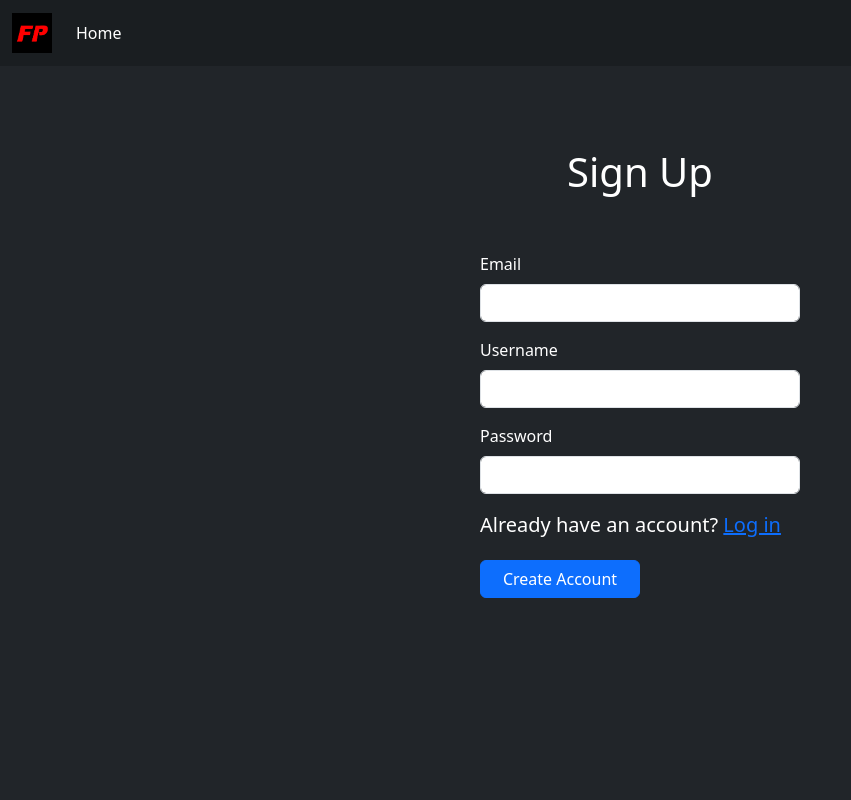
After one commit to Kanexxy/FilePro, a Flask app: page /signup in a window 1280 px wide. The commit adds this page. Shown: the whole page, without its empty margins (0-851 px from the left). Run offline with Flask 2, Linux system fonts and the light colour scheme; some libraries are stand-ins or nearby versions.

Commit message:
added signup html

```diff
--- a/filepro/routes/auth/auth.py
+++ b/filepro/routes/auth/auth.py
@@ -19,8 +19,10 @@ def login():
         errormsg = "Wrong username/email or password!"
     return render_template("login.html", errormsg=errormsg)
 
+
 @auth_blueprint.route("/signup", methods=["GET", "POST"])
 def signup():
+    errormsg = ""
     if request.method == "POST":
         ...
     return render_template("signup.html")
--- a/filepro/routes/auth/templates/login.html
+++ b/filepro/routes/auth/templates/login.html
@@ -1,7 +1,7 @@
 {% extends "base.html" %}
 {% block title %}Login{% endblock %}
 {% block content %}
-    <div class="h-100 d-flex justify-content-center flex-column" style="padding-bottom: 40rem">
+    <div class="h-100 d-flex justify-content-center flex-column" style="padding-bottom: 20vh">
         <form class="align-self-center w-25" method="post">
             <h1 class="d-flex justify-content-center display-6 pb-5">Login</h1>
             <div class="mb-3">
@@ -13,7 +13,7 @@
                 <input type="password" required name="password" class="form-control" id="exampleInputPassword1">
             </div>
             <div id="emailHelp" class="form-text text-white fs-5">Dont have an account? <a href="/signup">Sign up</a></div>
-            <div id="emailHelp" class="form-text text-danger fs-5">{{ errormsg }}</div>
+            <div id="errormsg" class="form-text text-danger fs-5">{{ errormsg }}</div>
             <button type="submit" class="btn btn-primary w-25 mt-3">Login</button>
         </form>
     </div>
--- /dev/null
+++ b/filepro/routes/auth/templates/signup.html
@@ -0,0 +1,24 @@
+{% extends "base.html" %}
+{% block title %}Sign Up{% endblock %}
+{% block content %}
+    <div class="h-100 d-flex justify-content-center flex-column" style="padding-bottom: 15vh">
+        <form class="align-self-center w-25" method="post">
+            <h1 class="d-flex justify-content-center display-6 pb-5">Sign Up</h1>
+            <div class="mb-3">
+                <label for="exampleInputEmail1" class="form-label">Email</label>
+                <input type="email" required name="email" class="form-control" id="exampleInputEmail1" aria-describedby="emailHelp">
+            </div>
+            <div class="mb-3">
+                <label for="exampleInputEmail1" class="form-label">Username</label>
+                <input type="text" required name="username" class="form-control" id="exampleInputEmail1" aria-describedby="emailHelp">
+            </div>
+            <div class="mb-3">
+                <label for="exampleInputPassword1" class="form-label">Password</label>
+                <input type="password" required name="password" class="form-control" id="exampleInputPassword1">
+            </div>
+            <div id="emailHelp" class="form-text text-white fs-5">Already have an account? <a href="/login">Log in</a></div>
+            <div id="errormsg" class="form-text text-danger fs-5">{{ errormsg }}</div>
+            <button type="submit" class="btn btn-primary w-50 mt-3">Create Account</button>
+        </form>
+    </div>
+{% endblock %}
```
Also changed, not shown: filepro/static/images/filepro_logo.png (renamed from filepro/static/images/FilePro_logo.png).
